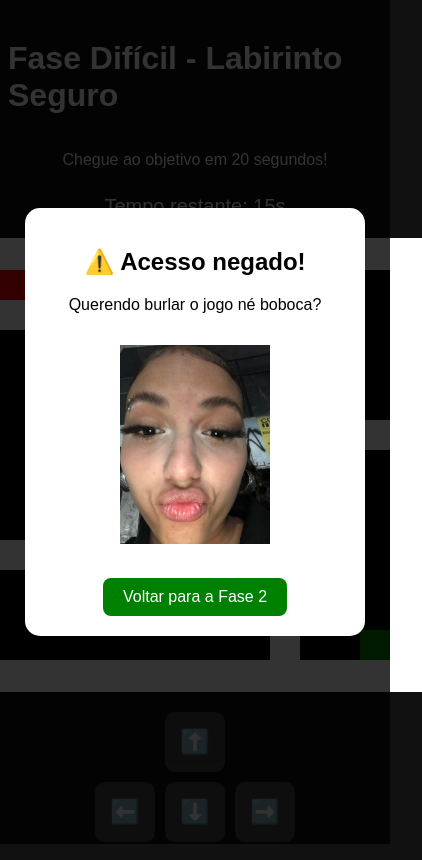
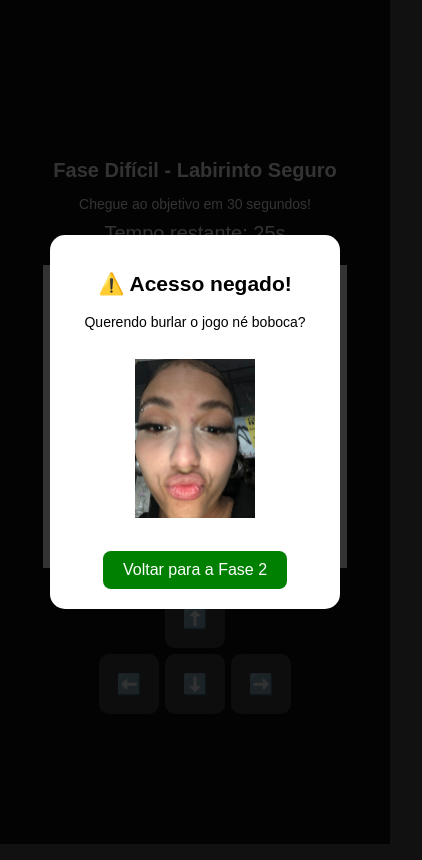
Before and after one commit to mateussilvacrs/enigma, a plain HTML site: page fase3.html in a window 390 px wide. Shown: the whole page, 422 px wide, since content can reach past the window. Drawn offline with Linux system fonts and the light colour scheme.

Commit message:
Add mobile version

```diff
--- a/fase3.html
+++ b/fase3.html
@@ -86,12 +86,65 @@
         width: 150px;
         margin: 15px 0;
       }
+      /* Ajuste específico para celular */
+      @media (max-width: 600px) {
+        h1 {
+          font-size: 20px;
+          text-align: center;
+        }
+
+        #scoreDisplay {
+          font-size: 14px;
+        }
+
+        canvas {
+          border: 2px solid white;
+          background: black;
+          width: 80%;
+        }
+
+        .controls {
+          grid-template-columns: 60px 60px 60px;
+          grid-template-rows: 60px 60px;
+          gap: 6px;
+        }
+
+        .controls button {
+          font-size: 20px;
+          padding: 8px;
+        }
+
+        .popup-content {
+          width: 90%;
+          max-width: 250px;
+          font-size: 14px;
+        }
+
+        .popup-content img {
+          width: 120px;
+        }
+      }
+
+      .info-game {
+        padding: 0;
+        margin: 0;
+        align-items: center;
+        text-align: center;
+      }
+
+      .info-game p {
+        padding: 0;
+        margin: 0;
+        font-size: 14px;
+      }
     </style>
   </head>
   <body>
-    <h1>Fase Difícil - Labirinto Seguro</h1>
-    <p>Chegue ao objetivo em 20 segundos!</p>
-    <div id="timer">Tempo restante: 20s</div>
+    <div class="info-game">
+      <h1>Fase Difícil - Labirinto Seguro</h1>
+      <p>Chegue ao objetivo em 30 segundos!</p>
+      <div id="timer">Tempo restante: 30s</div>
+    </div>
     <canvas id="maze" width="450" height="450"></canvas>
 
     <div class="controls">
@@ -227,7 +280,7 @@
         }
         if (player.x === goal.x && player.y === goal.y) {
           clearInterval(timerInterval);
-          showWinPopup("1");
+          showWinPopup("0");
         }
       }
 
@@ -238,7 +291,7 @@
         else if (e.key === "ArrowRight") move("RIGHT");
       });
 
-      let timeLeft = 20;
+      let timeLeft = 30;
       const timerDisplay = document.getElementById("timer");
       const timerInterval = setInterval(() => {
         timeLeft--;
```
Also changed, not shown: fase1.html (+41 -1 lines), fase2.html (+38 -0 lines), fase4.html (+39 -1 lines), fase5.html (+39 -1 lines), fase6.html (+55 -19 lines), index2.html (+10 -7 lines).
